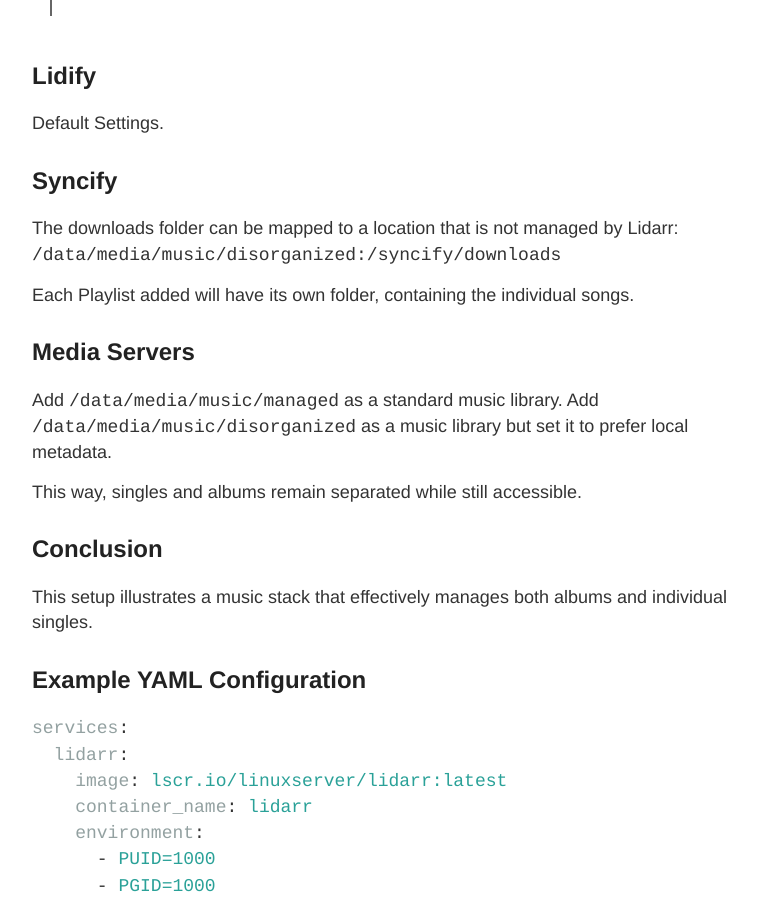
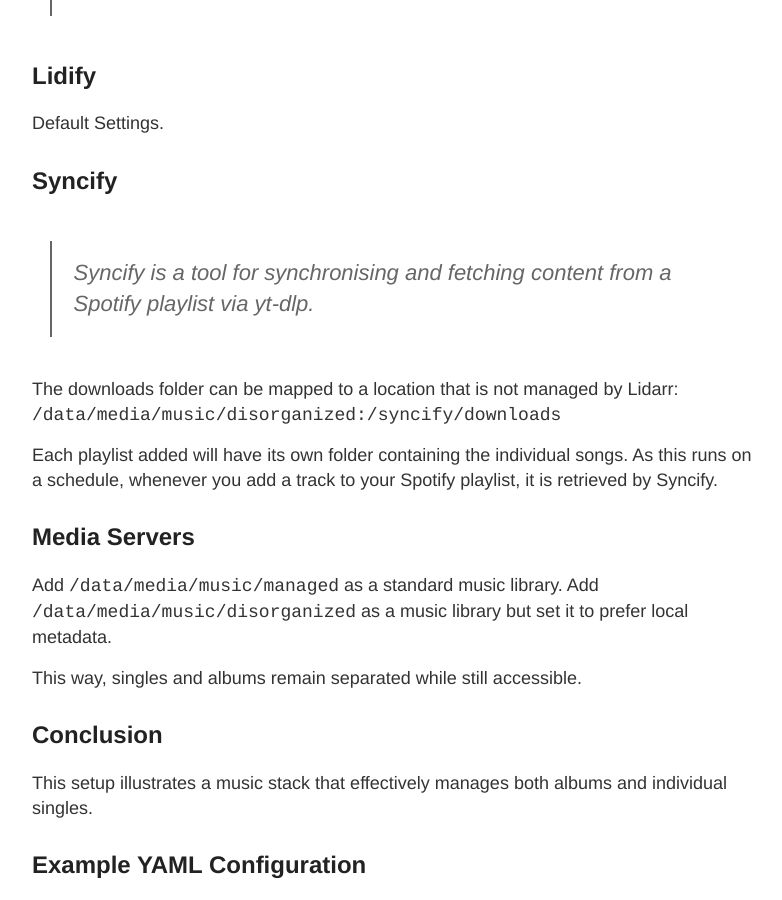
Before and after one commit to TheWicklowWolf/TheWicklowWolf.github.io, a Jekyll site: the page built from _posts/2024-07-22-music-stack.md, in a window 1280 px wide and 900 px high, scrolled down 2421 px. Shown: the whole window, without its empty margins (248-1030 px from the left). Built offline with Jekyll 4.4.1, drawn with Linux system fonts in a browser that asks for light colours; some of the changed text lies outside the part shown.

Commit message:
Update 2024-07-22-music-stack.md

```diff
--- a/_posts/2024-07-22-music-stack.md
+++ b/_posts/2024-07-22-music-stack.md
@@ -24,7 +24,7 @@ title: Full Music Stack
 ## Folder Structure
 
 `/data/media/music/managed` -> Used for Lidarr root folder.
-`/data/media/music/disorganized` -> Used for Syncify to store playlists and individual singles.
+`/data/media/music/disorganized` -> Used for Syncify to store singles from playlists.
 
 
 ## Lidarr Setup
@@ -67,11 +67,12 @@ Default Settings.
 
 ## Syncify
 
+> Syncify is a tool for synchronising and fetching content from a Spotify playlist via yt-dlp.
 
 The downloads folder can be mapped to a location that is not managed by Lidarr:
 `/data/media/music/disorganized:/syncify/downloads`
 
-Each Playlist added will have its own folder, containing the individual songs.
+Each playlist added will have its own folder containing the individual songs. As this runs on a schedule, whenever you add a track to your Spotify playlist, it is retrieved by Syncify.
 
 
 
```
